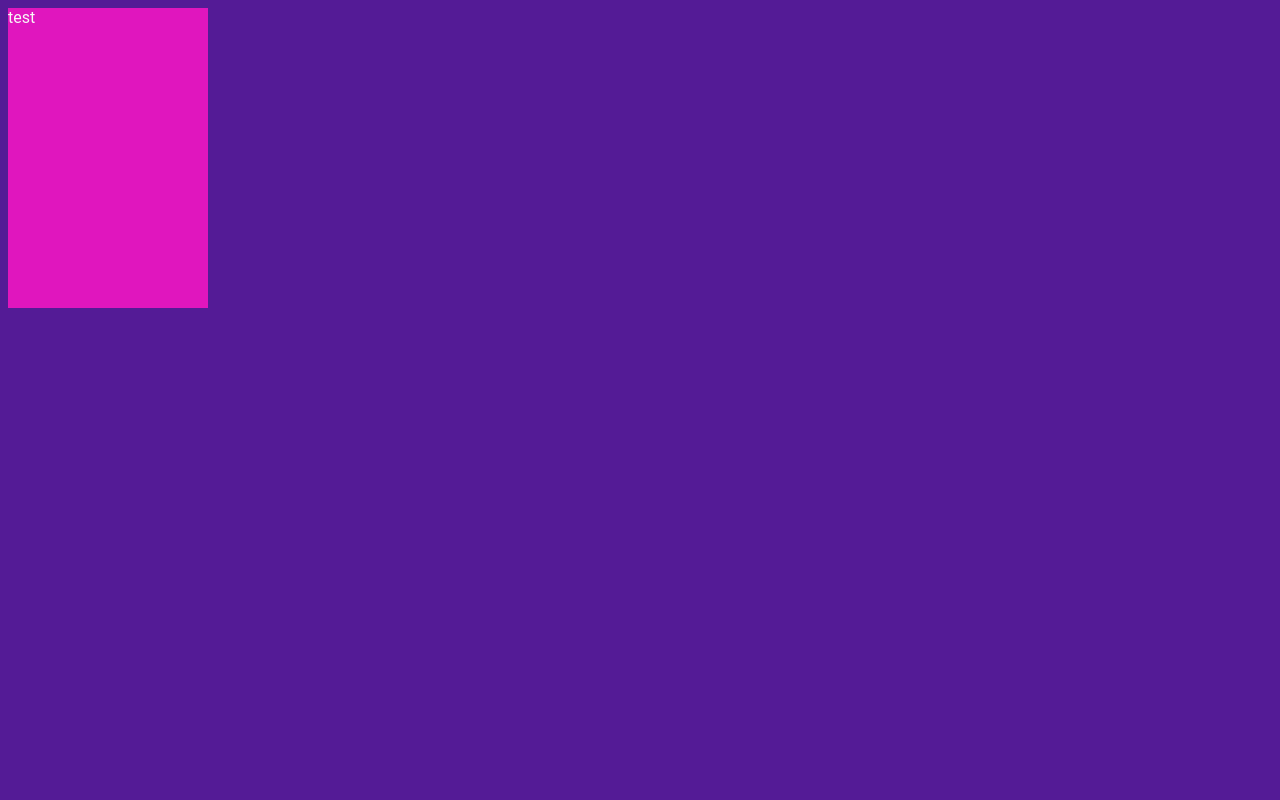
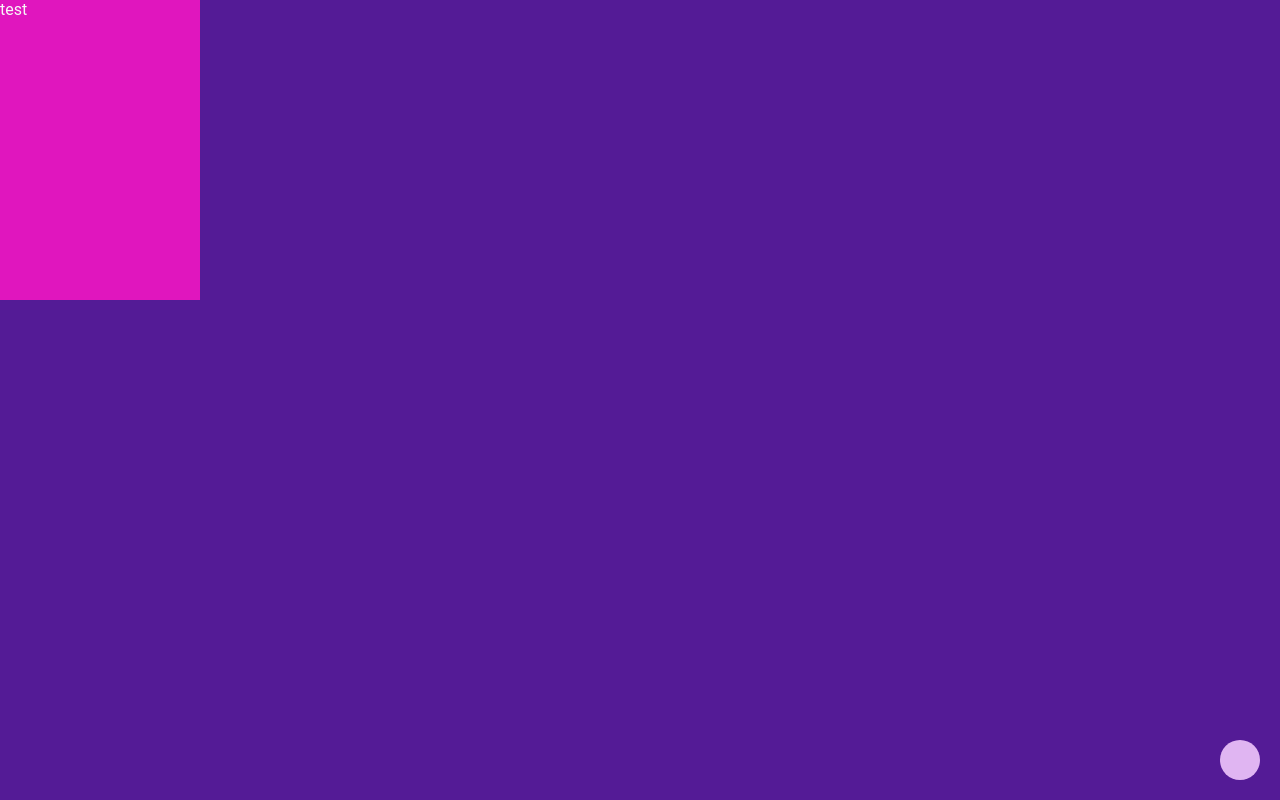
Before and after one commit to BerryJohn/react-weatherapp, a React (Create React App) app: page / in a window 1280 px wide. Built offline with nearby package versions, Linux system fonts and the light colour scheme.

Commit message:
Adding string to localstorage

```diff
--- /dev/null
+++ b/src/components/AddPinForm/AddPinForm.tsx
@@ -0,0 +1,56 @@
+import * as React from 'react';
+import { FC, useEffect, useState } from 'react';
+import styled from 'styled-components';
+import { colors } from '../../styledHelpers/colors';
+
+interface IAddPinForm{
+    visible: boolean;
+}
+
+interface ICity{
+    name: string;
+}
+
+const AddPinForm: FC<IAddPinForm> = (props) => {
+
+    const [cityInput, setCityInput] = useState<string>('');
+
+    useEffect(() =>{
+        if(localStorage.getItem('cities') === null)
+            localStorage.setItem('cities', '');
+
+    },[]);
+
+    const addCityHandler = () => {
+        if(localStorage.getItem('cities') !== null)
+        {
+            let cities: ICity[] = JSON.parse(localStorage.getItem('cities') || '[]');
+            let newCity: ICity = {name: cityInput}
+            cities.push(newCity);
+            localStorage.setItem('cities', JSON.stringify(cities));
+        }
+    };
+
+    return (
+        <Wrapper open={props.visible}>
+            <input type='text' onChange={e => setCityInput(e.target.value)}/>
+            <button onClick={addCityHandler}>Add</button>
+        </Wrapper>
+    );
+}
+
+export default AddPinForm;
+
+interface IWrapper{
+    open: boolean;
+}
+const Wrapper = styled.div<IWrapper>`
+    height:100px;
+    width:200px;
+    position:relative;
+    left:calc(50% - 100px);
+    top:calc(50% - 50px);
+    background-color:red;
+    visibility:hidden;
+    ${props => (props.open && 'visibility:visible;')};
+`;
--- a/src/components/App.tsx
+++ b/src/components/App.tsx
@@ -1,14 +1,24 @@
-import * as React from 'react';
+import React, {useState} from 'react';
 import styled from 'styled-components';
 import { createGlobalStyle } from 'styled-components'
 import { colors } from '../styledHelpers/colors';
+import AddPinForm from './AddPinForm/AddPinForm';
 import WeatherPins from './WeatherPins/WeatherPins';
 
 const App = () => {
+    const [formOpen, setFormOpen] = useState<boolean>(false);
+
+    const openFormHandler = () => {
+        setFormOpen(!formOpen);
+        console.log(formOpen);
+    }
+
     return (
         <Wrapper>
             <GlobalStyle />
             <WeatherPins />
+            <AddPinForm visible={formOpen} />
+            <AddPinButton onClick={openFormHandler}/>
         </Wrapper>
     );
 }
@@ -16,8 +26,22 @@ const App = () => {
 export default App;
 
 const Wrapper = styled.div`
+      max-width:100vw;
+      min-height:100vh;
+      position:relative;
 `;
 
+const AddPinButton = styled.button`
+    border:none;
+    width:40px;
+    height:40px;
+    border-radius:20px;
+    background-color:${colors.lightPurple};
+    cursor:pointer;
+    position:absolute;
+    bottom:20px;
+    right:20px;
+`;
 
 const GlobalStyle = createGlobalStyle`
   body {
@@ -26,5 +50,8 @@ const GlobalStyle = createGlobalStyle`
       font-family: 'Roboto', sans-serif;
       max-width:100vw;
       min-height:100%;
+      padding:0px;
+      margin:0px;
+      position:relative;
   }
 `;
```
